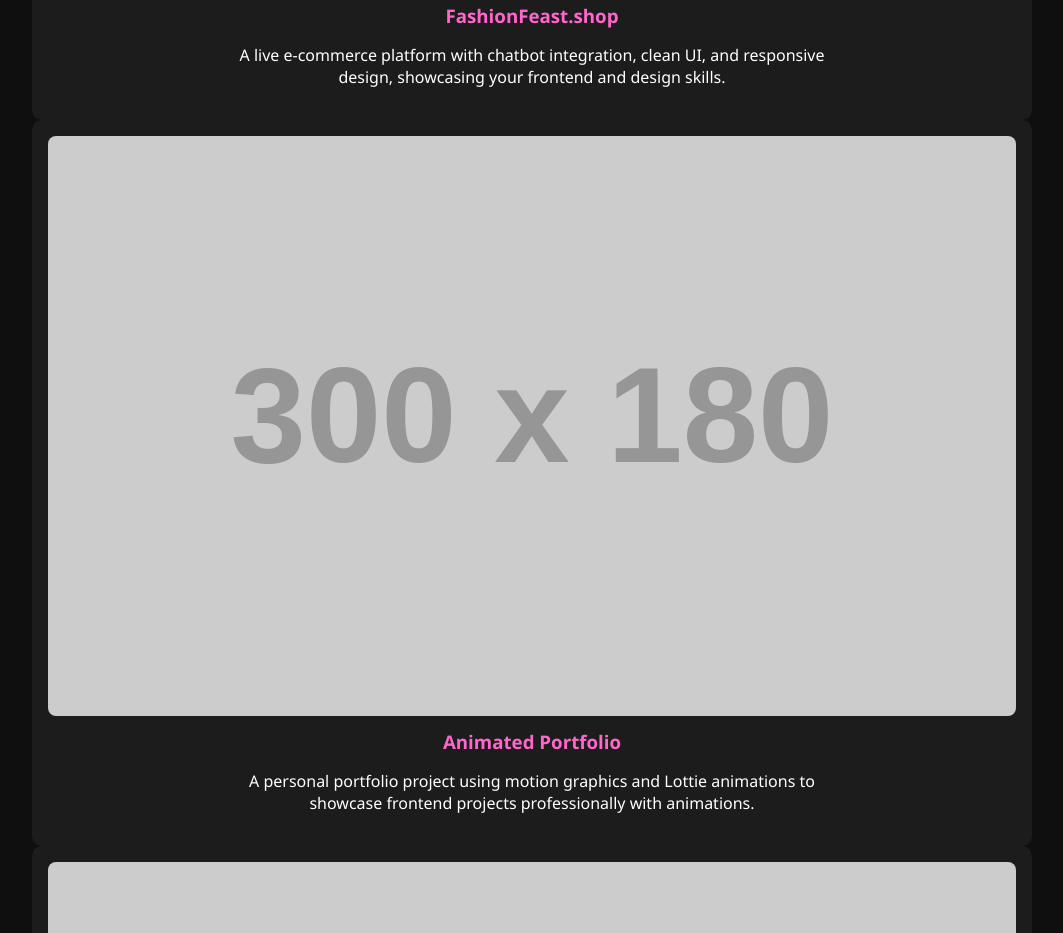
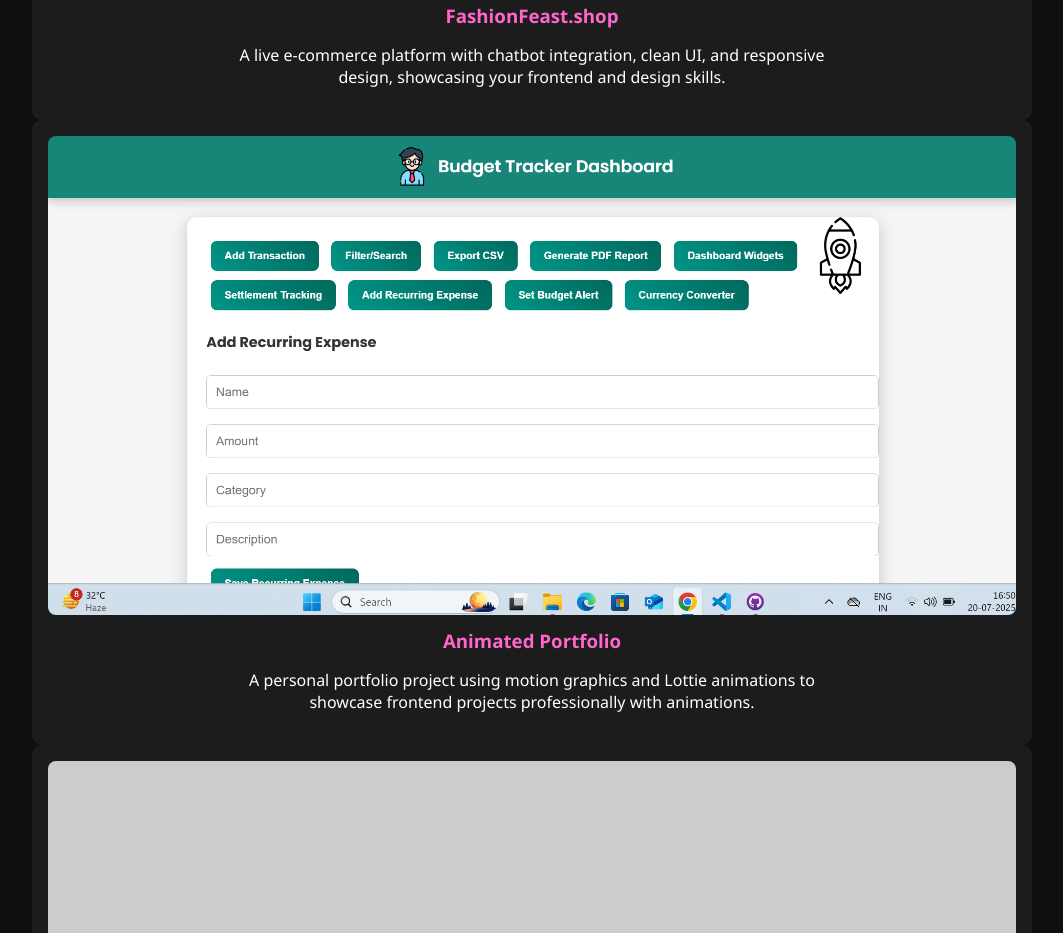
Before and after one commit to Himanshu95151/Portfolio-, a plain HTML site: page index.html in a window 1280 px wide. Shown: the part 1337-2270 px from the top of the page, without its empty margins (108-1171 px from the left). Drawn offline with nearby package versions, Linux system fonts and the light colour scheme; placeholder pictures from the web are drawn by us.

Commit message:
Update index.html

```diff
--- a/index.html
+++ b/index.html
@@ -49,7 +49,7 @@
       <p>A live e-commerce platform with chatbot integration, clean UI, and responsive design, showcasing your frontend and design skills.</p>
     </div>
     <div class="project-card">
-      <img src="https://via.placeholder.com/300x180.png?text=Animated+Portfolio" alt="Animated Portfolio">
+      <img src="Budget-Tracker.png" alt="Animated Portfolio">
       <h3>Animated Portfolio</h3>
       <p>A personal portfolio project using motion graphics and Lottie animations to showcase frontend projects professionally with animations.</p>
     </div>
```
